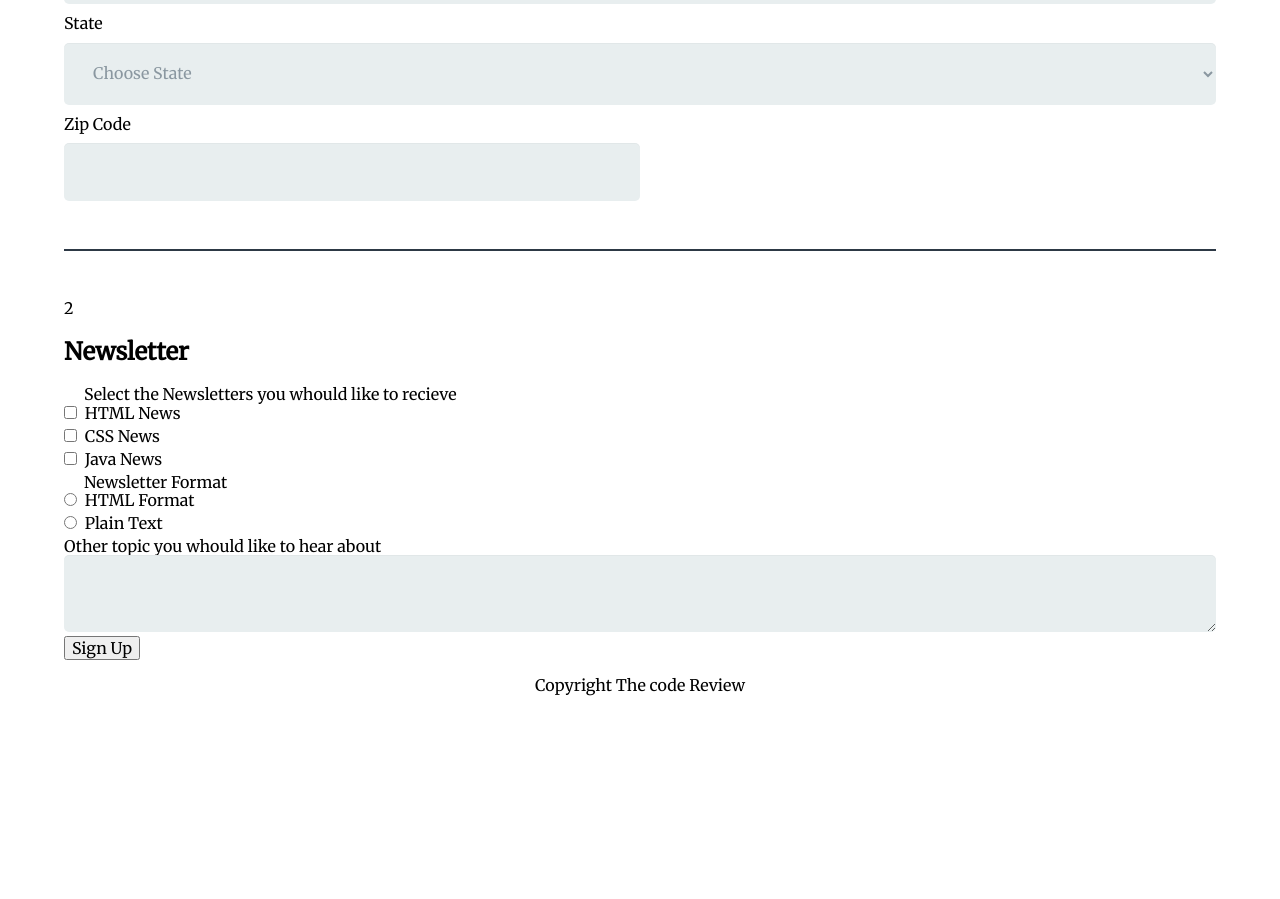
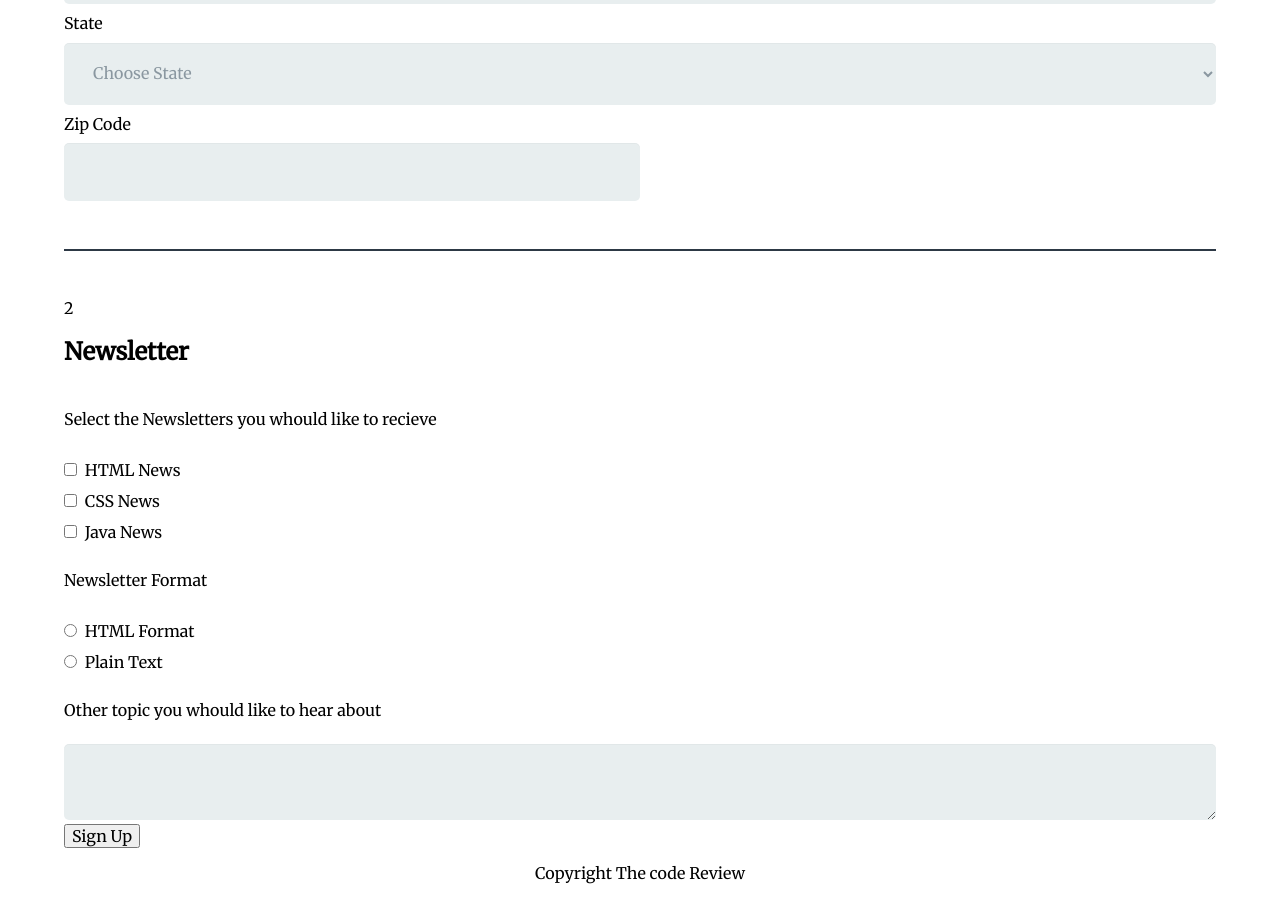
Before and after one commit to Sberla84/3-Online-Registration-Form, a plain HTML site: page index.html in a window 1280 px wide. Shown: the part 785-1684 px from the top of the page. Before the commit the page ends 1495 px from the top, so only its background shows below. Drawn offline with Linux system fonts and the light colour scheme.

Commit message:
modified some css

```diff
--- a/css/style.css
+++ b/css/style.css
@@ -17,7 +17,6 @@
     padding: 3em 0px 0px 0px;
     margin: auto;
     max-width: 90%;
-    flex-direction: column;
 
   }
 
@@ -53,7 +52,7 @@
 
 input[type=radio],
 input[type=checkbox] {
-  margin: 0 4px 8px 0;
+  margin: 10px 4px 8px 0;
 }
 .select_state,
 input[type=text],
@@ -86,7 +85,8 @@ input[type=tel] {
 }
 
 .label_bottom {
-  margin: 20px;
+  display: block;
+  padding: 25px 0 6px 0;
 
 ::placeholder {
   text-align: right;
--- a/index.html
+++ b/index.html
@@ -141,7 +141,7 @@
             <input type="radio" id="plain_text" value="plain_text" name="format">
             <label for="plain_text">Plain Text</label><br>
 
-            <label for="other_topic">Other topic you whould like to hear about</label><br>
+            <label class="label_bottom" for="other_topic">Other topic you whould like to hear about</label><br>
             <textarea class="textarea_style"></textarea>
 
         </div>
```
